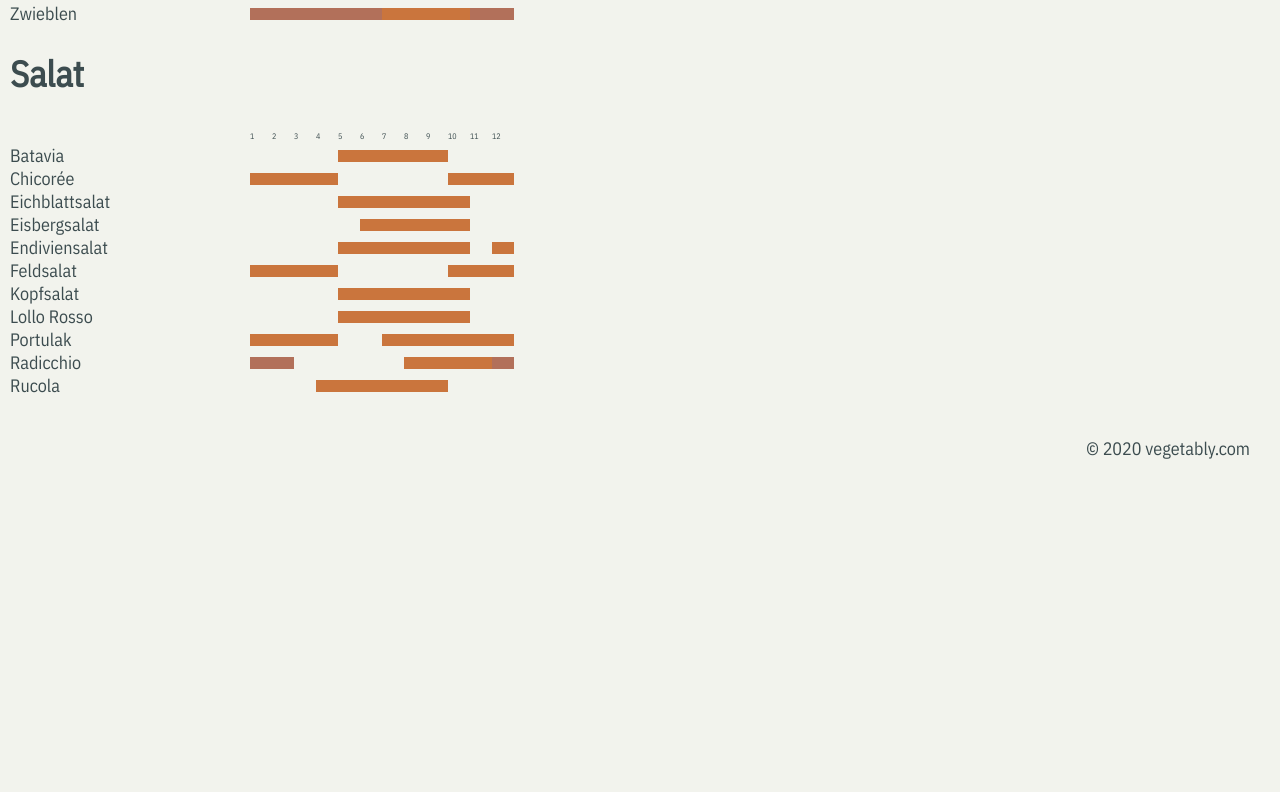
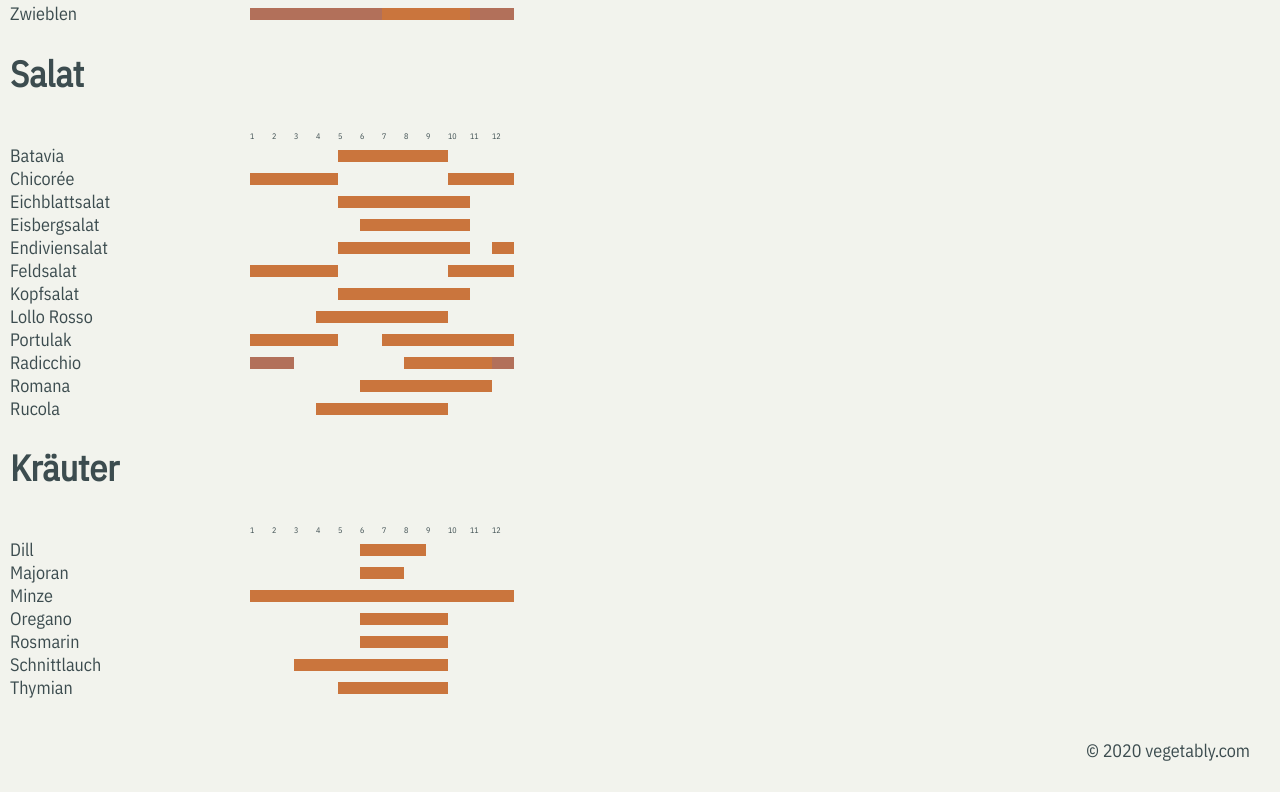
Before and after one commit to pce/vegetably, a React (Create React App) app: page / in a window 1280 px wide. Shown: the part 1525-2317 px from the top of the page. Before the commit the page ends 2015 px from the top, so only its background shows below. Built offline with nearby package versions, Linux system fonts and the light colour scheme; a web font is replaced by a local one.

Commit message:
added herbs and disclaimer

```diff
--- a/src/App.js
+++ b/src/App.js
@@ -125,6 +125,18 @@ function About() {
     </Helmet>
     <div className="content">
       <h2>About</h2>
+      <h3>disclaimer</h3>
+      <p>
+The information contained in this website is for general information purposes only.<br/>
+The information is provided by "vegetably.com" and while we endeavour to keep the information up to date and correct, we make no representations or warranties of any kind, express or implied, about the completeness, accuracy, reliability, suitability or availability with respect to the website or the information, products, services, or related graphics contained on the website for any purpose. Any reliance you place on such information is therefore strictly at your own risk.
+<br/>
+In no event will we be liable for any loss or damage including without limitation, indirect or consequential loss or damage, or any loss or damage whatsoever arising from loss of data or profits arising out of, or in connection with, the use of this website.
+<br/>
+Through this website you are able to link to other websites which are not under the control of "vegetably.com". We have no control over the nature, content and availability of those sites. The inclusion of any links does not necessarily imply a recommendation or endorse the views expressed within them.
+<br/>
+Every effort is made to keep the website up and running smoothly. However, "vegetably.com" takes no responsibility for, and will not be liable for, the website being temporarily unavailable due to technical issues beyond our control.
+
+      </p>
       </div>
     <footer className="bottom-left">&copy; 2020 vegetably.com</footer>
   </>
--- a/src/store.js
+++ b/src/store.js
@@ -87,12 +87,28 @@ const state = {
         'Endiviensalat': [[5,6,7,8,9,10,12], []],
         'Feldsalat': [[1,2,3,4,10,11,12], []],
         'Kopfsalat': [[5,6,7,8,9,10], []],
-        'Lollo Rosso': [[5,6,7,8,9,10], []],
+        'Lollo Rosso': [[4,5,6,7,8,9], []],
         'Portulak': [[1,2,3,4,7,8,9,10,11,12], []],
         'Radicchio': [[8,9,10,11], [12,1,2]],
+        'Romana': [[6,7,8,9,10,11], []],
         'Rucola': [[4,5,6,7,8,9], []],
-    }
-  },
+      }
+    },
+    {
+        page: 4,
+        header: "Kräuter",
+        image: "/agence-producteurs-locaux-damien-kuhn-fd05H8aHoXY-unsplash.jpg",
+        text: "Welcher Salata hat wann Saison, \nregional und saisonal...",
+        table: {
+          'Dill': [[6,7,8], []],
+          'Majoran': [[6,7], []],
+          'Minze': [[1,2,3,4,5,6,7,8,9,10,11,12], []],
+          'Oregano': [[6,7,8,9], []],
+          'Rosmarin': [[6,7,8,9], []],
+          'Schnittlauch': [[3,4,5,6,7,8,9], []],
+          'Thymian': [[5,6,7,8,9], []],
+      }
+    },
   ],
   top: createRef()
 }
```
